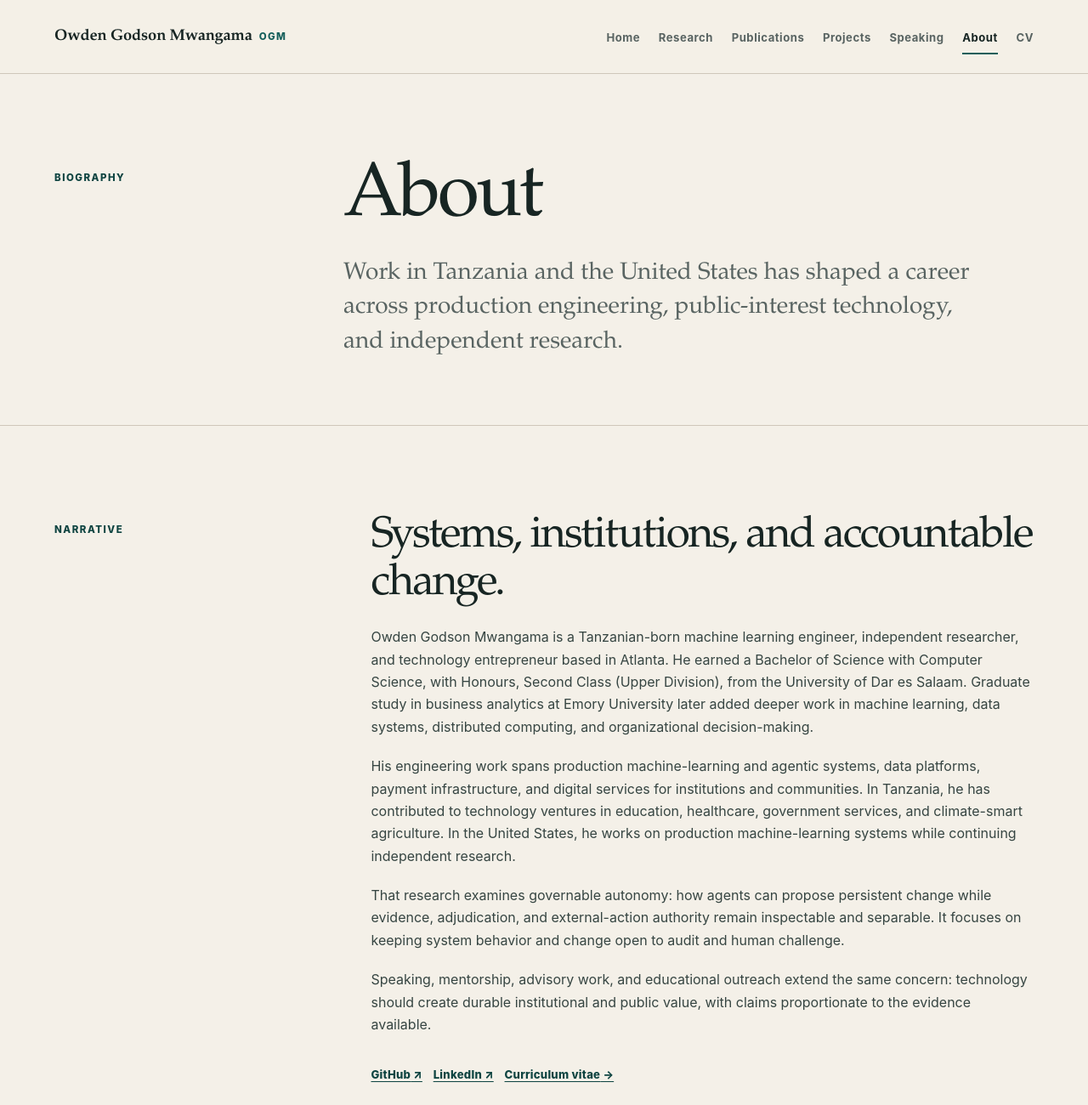
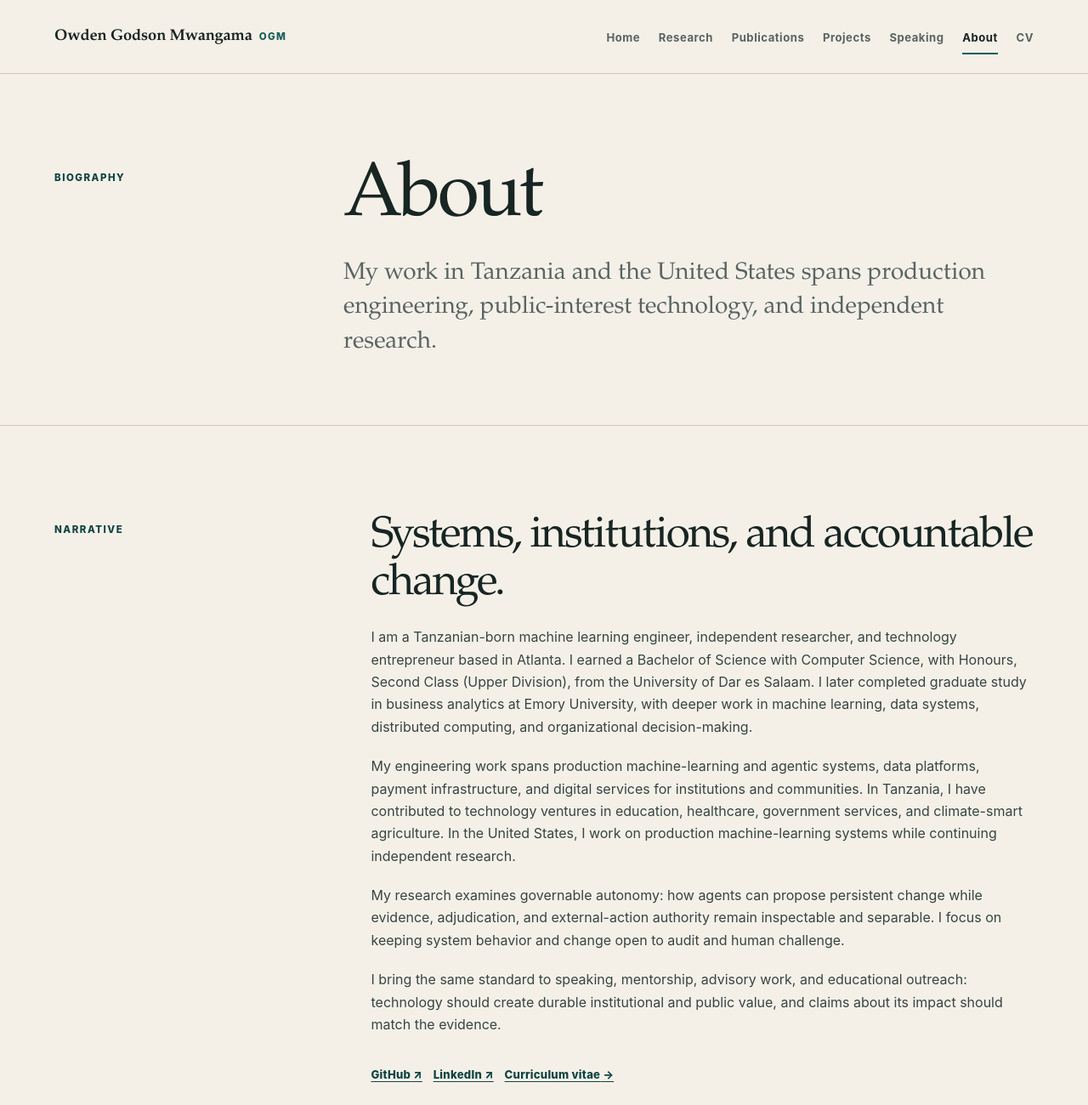
Before and after one commit to owgee/owden-website, a website: page about/index.html in a window 1280 px wide. Shown: the top 1300 px of the page at 85% size. Drawn offline with Linux system fonts and the light colour scheme.

Commit message:
write personal narrative in first person

```diff
--- a/about/index.html
+++ b/about/index.html
@@ -50,7 +50,7 @@
       <p class="section-kicker">Biography</p>
       <div>
         <h1>About</h1>
-        <p class="lede">Work in Tanzania and the United States has shaped a career across production engineering, public-interest technology, and independent research.</p>
+        <p class="lede">My work in Tanzania and the United States spans production engineering, public-interest technology, and independent research.</p>
 
       </div>
     </div>
@@ -60,10 +60,10 @@
       <p class="section-kicker">Narrative</p>
       <article class="prose">
         <h2>Systems, institutions, and accountable change.</h2>
-        <p>Owden Godson Mwangama is a Tanzanian-born machine learning engineer, independent researcher, and technology entrepreneur based in Atlanta. He earned a Bachelor of Science with Computer Science, with Honours, Second Class (Upper Division), from the University of Dar es Salaam. Graduate study in business analytics at Emory University later added deeper work in machine learning, data systems, distributed computing, and organizational decision-making.</p>
-        <p>His engineering work spans production machine-learning and agentic systems, data platforms, payment infrastructure, and digital services for institutions and communities. In Tanzania, he has contributed to technology ventures in education, healthcare, government services, and climate-smart agriculture. In the United States, he works on production machine-learning systems while continuing independent research.</p>
-        <p>That research examines governable autonomy: how agents can propose persistent change while evidence, adjudication, and external-action authority remain inspectable and separable. It focuses on keeping system behavior and change open to audit and human challenge.</p>
-        <p>Speaking, mentorship, advisory work, and educational outreach extend the same concern: technology should create durable institutional and public value, with claims proportionate to the evidence available.</p>
+        <p>I am a Tanzanian-born machine learning engineer, independent researcher, and technology entrepreneur based in Atlanta. I earned a Bachelor of Science with Computer Science, with Honours, Second Class (Upper Division), from the University of Dar es Salaam. I later completed graduate study in business analytics at Emory University, with deeper work in machine learning, data systems, distributed computing, and organizational decision-making.</p>
+        <p>My engineering work spans production machine-learning and agentic systems, data platforms, payment infrastructure, and digital services for institutions and communities. In Tanzania, I have contributed to technology ventures in education, healthcare, government services, and climate-smart agriculture. In the United States, I work on production machine-learning systems while continuing independent research.</p>
+        <p>My research examines governable autonomy: how agents can propose persistent change while evidence, adjudication, and external-action authority remain inspectable and separable. I focus on keeping system behavior and change open to audit and human challenge.</p>
+        <p>I bring the same standard to speaking, mentorship, advisory work, and educational outreach: technology should create durable institutional and public value, and claims about its impact should match the evidence.</p>
         <div class="text-links"><a class="arrow-link" href="https://github.com/owgee" target="_blank">GitHub</a><a class="arrow-link" href="https://www.linkedin.com/in/owden-godson/" target="_blank">LinkedIn</a><a class="arrow-link internal-link" href="../cv/">Curriculum vitae</a></div>
       </article>
     </div>
```
Also changed, not shown: index.html (+2 -2 lines), scripts/build.mjs (+7 -7 lines).
